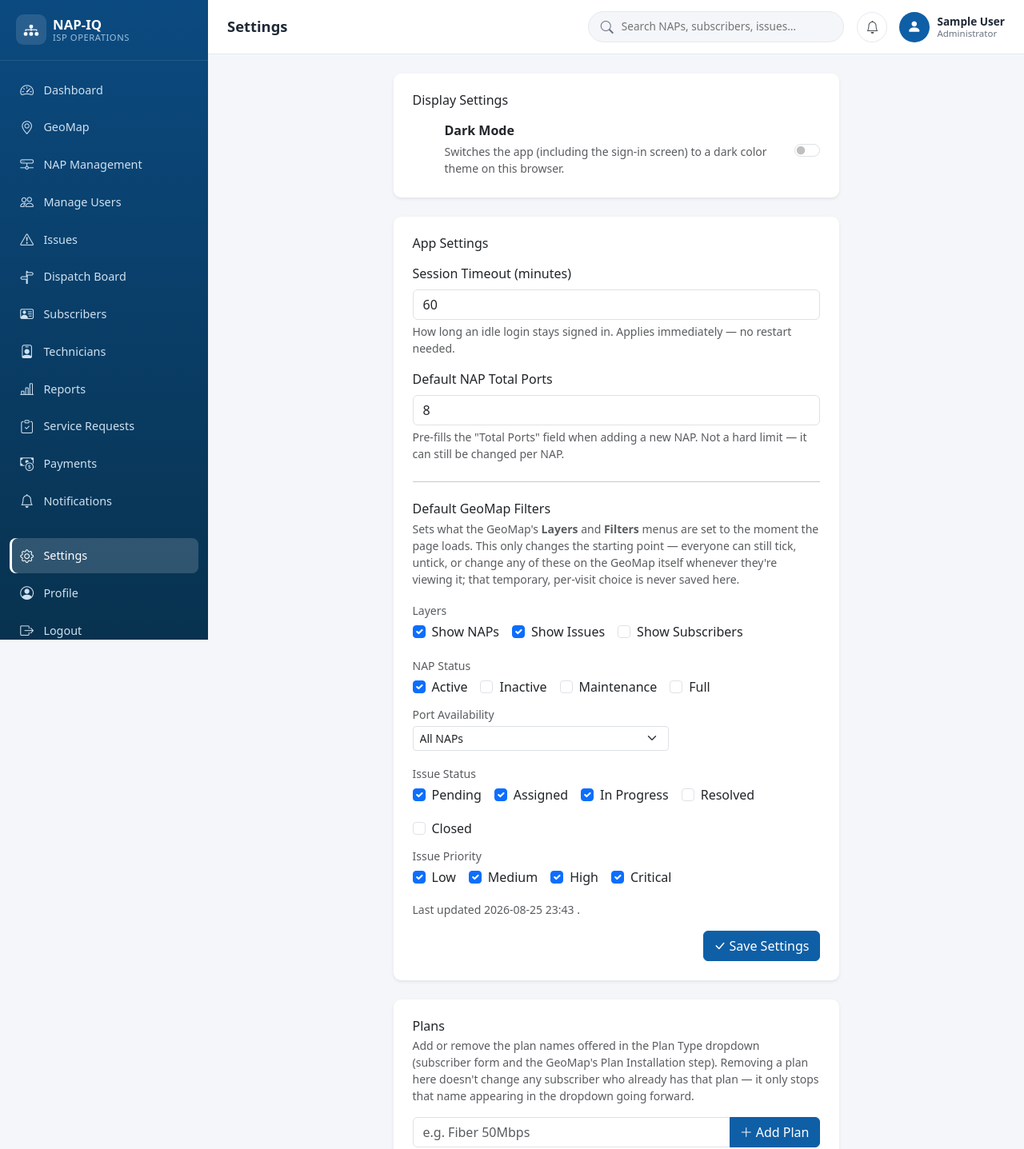
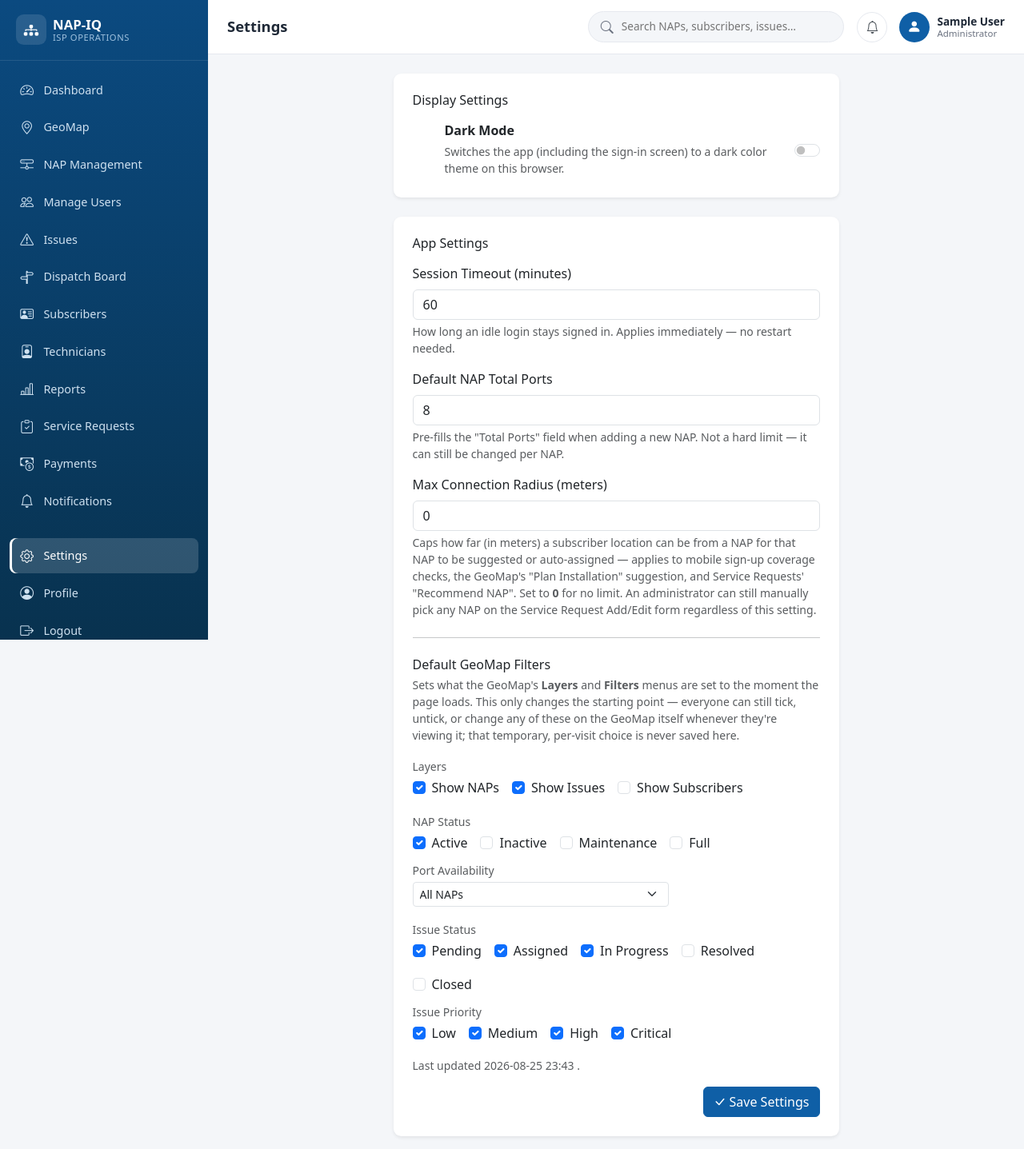
Before and after one commit to abcuser01110011-create/nap_iq, a Flask app: page /settings/ in a window 1280 px wide. Shown: the top 1437 px of the page at 80% size. Run offline with Flask 3, Linux system fonts and the light colour scheme; the visitor is signed in with stand-in values (Sample User, id 1); data comes from the database, SQL or seed files in the repository; both versions use the stored data as it was after the commit; tables that the repository leaves empty hold one stand-in row (values such as "Sample post"); data that the repository does not hold is empty; parts of the project's set-up code (start-up, migrations or seed data) failed here and were passed over; some libraries are stand-ins or nearby versions.

Commit message:
add new settings

```diff
--- a/app/forms.py
+++ b/app/forms.py
@@ -1045,6 +1045,13 @@
             NumberRange(min=1, max=1000, message="Enter a value between 1 and 1000."),
         ],
     )
+    nap_connection_radius_meters = IntegerField(
+        "Max Connection Radius (meters)",
+        validators=[
+            DataRequired(message="Max connection radius is required."),
+            NumberRange(min=0, max=100000, message="Enter a value between 0 and 100,000 meters."),
+        ],
+    )
 
     # --- GeoMap default filters: Layers -------------------------------
     geomap_default_show_naps = BooleanField("Show NAPs")
--- a/app/models.py
+++ b/app/models.py
@@ -506,6 +506,34 @@
     session_timeout_minutes = db.Column(db.Integer, nullable=False, default=60)
     default_nap_total_ports = db.Column(db.Integer, nullable=False, default=8)
 
+    # Max Connection Radius (meters): the farthest a subscriber's pin
+    # is allowed to be from a NAP for that NAP to still count as a
+    # "suitable" candidate. Enforced in exactly one place —
+    # app/nap_recommendation.py's recommend_naps() — since every
+    # NAP-suggestion/auto-assign entry point in the app already
+    # funnels through that one function (mobile self-registration's
+    # coverage check, the GeoMap's "Plan Installation" nearest-NAP
+    # lookup, and the Service Requests "Recommend NAP" page /
+    # approve_request's auto-assign all call it — see that module's
+    # docstring). A NAP beyond this radius is treated exactly like a
+    # full/inactive NAP: filtered out of the candidate pool before
+    # distance-sorting, never just sorted to the bottom, so it can
+    # never be auto-suggested or auto-assigned no matter how empty the
+    # rest of the map is.
+    #
+    # 0 means "no limit" — the feature is opt-in; an admin who never
+    # visits this setting sees no behavior change (same
+    # zero-is-off-by-default pattern this app already uses, e.g.
+    # NEAR_CAPACITY_THRESHOLD_PCT-style admin-tunable constants).
+    # Deliberately advisory-only for a NAP an administrator picks
+    # *manually* (the Service Request Add/Edit form's plain NAP
+    # dropdown) — same "suggest, don't remove control" philosophy the
+    # GeoMap default-filters settings above already use; this caps
+    # what gets *recommended*, not what an administrator can
+    # deliberately override by hand.
+    nap_connection_radius_meters = db.Column(db.Integer, nullable=False, default=0)
+
+
     # GeoMap default filters — Layers dropdown.
     geomap_default_show_naps = db.Column(db.Boolean, nullable=False, default=True)
     geomap_default_show_issues = db.Column(db.Boolean, nullable=False, default=True)
--- a/app/routes/settings.py
+++ b/app/routes/settings.py
@@ -78,6 +78,7 @@
     if g.user.role == "administrator" and form.validate_on_submit():
         settings.session_timeout_minutes = form.session_timeout_minutes.data
         settings.default_nap_total_ports = form.default_nap_total_ports.data
+        settings.nap_connection_radius_meters = form.nap_connection_radius_meters.data
 
         # GeoMap default filters — only the *starting* state of each
         # naps/map.html control; the controls themselves stay fully
--- a/app/templates/settings/index.html
+++ b/app/templates/settings/index.html
@@ -54,6 +54,22 @@
                             <div class="invalid-feedback d-block">{{ error }}</div>
                         {% endfor %}
                     </div>
+
+                    <div class="mb-3">
+                        <label class="form-label">{{ form.nap_connection_radius_meters.label }}</label>
+                        {{ form.nap_connection_radius_meters(class="form-control" ~ (" is-invalid" if form.nap_connection_radius_meters.errors else "")) }}
+                        <div class="form-text">
+                            Caps how far (in meters) a subscriber location can be from a NAP for that NAP to
+                            be suggested or auto-assigned — applies to mobile sign-up coverage checks, the
+                            GeoMap's "Plan Installation" suggestion, and Service Requests' "Recommend NAP".
+                            Set to <strong>0</strong> for no limit. An administrator can still manually pick
+                            any NAP on the Service Request Add/Edit form regardless of this setting.
+                        </div>
+                        {% for error in form.nap_connection_radius_meters.errors %}
+                            <div class="invalid-feedback d-block">{{ error }}</div>
+                        {% endfor %}
+                    </div>
+
 
                     <hr class="my-4">
 
```
Also changed, not shown: app/nap_recommendation.py (+24 -3 lines), database/schema.sql (+14 -0 lines).
